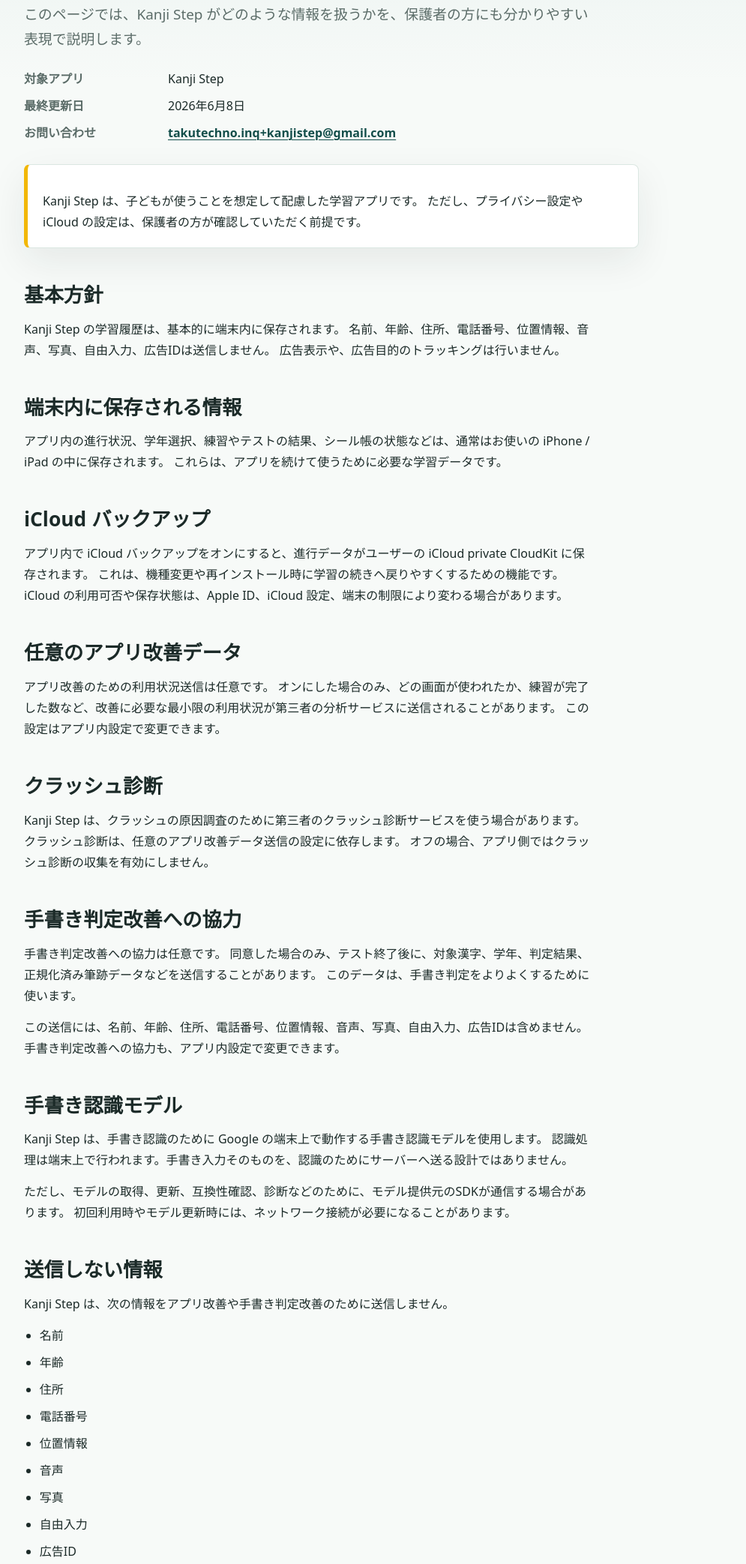
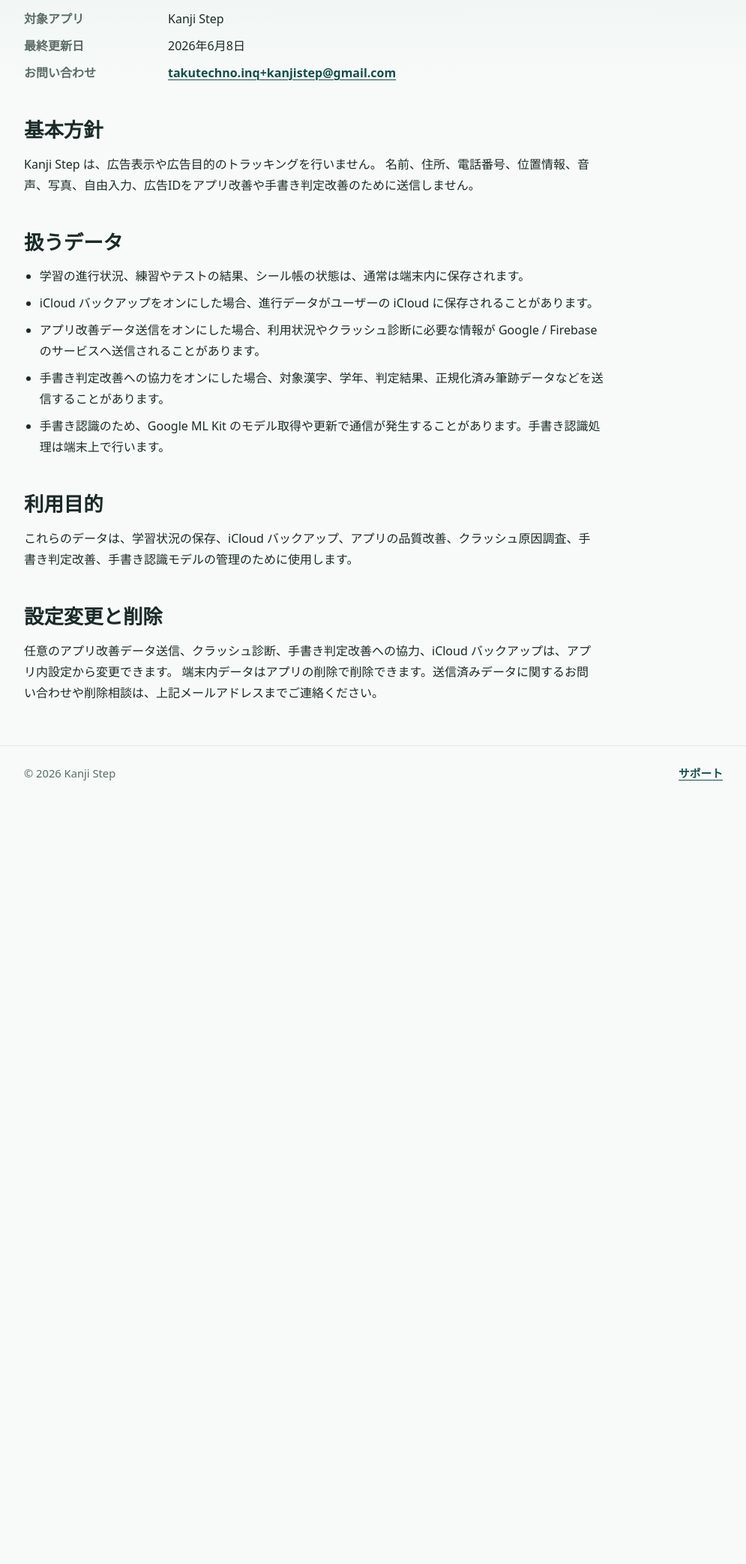
Before and after one commit to takutechno/takutechno.github.io, a plain HTML site: page apps/kanji-step/privacy/index.html in a window 1280 px wide. Shown: the part 249-2335 px from the top of the page at 75% size, without its empty margins (142-1137 px from the left). After the commit the page ends 1318 px from the top, so only its background shows below. Drawn offline with Linux system fonts and the light colour scheme.

Commit message:
Simplify Kanji Step public pages

```diff
--- a/apps/kanji-step/privacy/index.html
+++ b/apps/kanji-step/privacy/index.html
@@ -26,9 +26,6 @@
       <article class="content-main">
         <p class="eyebrow">Kanji Step</p>
         <h1>プライバシーポリシー</h1>
-        <p class="lead">
-          このページでは、Kanji Step がどのような情報を扱うかを、保護者の方にも分かりやすい表現で説明します。
-        </p>
 
         <dl class="meta-list">
           <dt>対象アプリ</dt>
@@ -39,91 +36,30 @@
           <dd><a href="mailto:takutechno.inq+kanjistep@gmail.com">takutechno.inq+kanjistep@gmail.com</a></dd>
         </dl>
 
-        <div class="notice">
-          <p>
-            Kanji Step は、子どもが使うことを想定して配慮した学習アプリです。
-            ただし、プライバシー設定や iCloud の設定は、保護者の方が確認していただく前提です。
-          </p>
-        </div>
-
         <h2>基本方針</h2>
         <p>
-          Kanji Step の学習履歴は、基本的に端末内に保存されます。
-          名前、年齢、住所、電話番号、位置情報、音声、写真、自由入力、広告IDは送信しません。
-          広告表示や、広告目的のトラッキングは行いません。
+          Kanji Step は、広告表示や広告目的のトラッキングを行いません。
+          名前、住所、電話番号、位置情報、音声、写真、自由入力、広告IDをアプリ改善や手書き判定改善のために送信しません。
         </p>
 
-        <h2>端末内に保存される情報</h2>
+        <h2>扱うデータ</h2>
+        <ul>
+          <li>学習の進行状況、練習やテストの結果、シール帳の状態は、通常は端末内に保存されます。</li>
+          <li>iCloud バックアップをオンにした場合、進行データがユーザーの iCloud に保存されることがあります。</li>
+          <li>アプリ改善データ送信をオンにした場合、利用状況やクラッシュ診断に必要な情報が Google / Firebase のサービスへ送信されることがあります。</li>
+          <li>手書き判定改善への協力をオンにした場合、対象漢字、学年、判定結果、正規化済み筆跡データなどを送信することがあります。</li>
+          <li>手書き認識のため、Google ML Kit のモデル取得や更新で通信が発生することがあります。手書き認識処理は端末上で行います。</li>
+        </ul>
+
+        <h2>利用目的</h2>
         <p>
-          アプリ内の進行状況、学年選択、練習やテストの結果、シール帳の状態などは、通常はお使いの iPhone / iPad の中に保存されます。
-          これらは、アプリを続けて使うために必要な学習データです。
+          これらのデータは、学習状況の保存、iCloud バックアップ、アプリの品質改善、クラッシュ原因調査、手書き判定改善、手書き認識モデルの管理のために使用します。
         </p>
 
-        <h2>iCloud バックアップ</h2>
+        <h2>設定変更と削除</h2>
         <p>
-          アプリ内で iCloud バックアップをオンにすると、進行データがユーザーの iCloud private CloudKit に保存されます。
-          これは、機種変更や再インストール時に学習の続きへ戻りやすくするための機能です。
-          iCloud の利用可否や保存状態は、Apple ID、iCloud 設定、端末の制限により変わる場合があります。
-        </p>
-
-        <h2>任意のアプリ改善データ</h2>
-        <p>
-          アプリ改善のための利用状況送信は任意です。
-          オンにした場合のみ、どの画面が使われたか、練習が完了した数など、改善に必要な最小限の利用状況が第三者の分析サービスに送信されることがあります。
-          この設定はアプリ内設定で変更できます。
-        </p>
-
-        <h2>クラッシュ診断</h2>
-        <p>
-          Kanji Step は、クラッシュの原因調査のために第三者のクラッシュ診断サービスを使う場合があります。
-          クラッシュ診断は、任意のアプリ改善データ送信の設定に依存します。
-          オフの場合、アプリ側ではクラッシュ診断の収集を有効にしません。
-        </p>
-
-        <h2>手書き判定改善への協力</h2>
-        <p>
-          手書き判定改善への協力は任意です。
-          同意した場合のみ、テスト終了後に、対象漢字、学年、判定結果、正規化済み筆跡データなどを送信することがあります。
-          このデータは、手書き判定をよりよくするために使います。
-        </p>
-        <p>
-          この送信には、名前、年齢、住所、電話番号、位置情報、音声、写真、自由入力、広告IDは含めません。
-          手書き判定改善への協力も、アプリ内設定で変更できます。
-        </p>
-
-        <h2>手書き認識モデル</h2>
-        <p>
-          Kanji Step は、手書き認識のために Google の端末上で動作する手書き認識モデルを使用します。
-          認識処理は端末上で行われます。手書き入力そのものを、認識のためにサーバーへ送る設計ではありません。
-        </p>
-        <p>
-          ただし、モデルの取得、更新、互換性確認、診断などのために、モデル提供元のSDKが通信する場合があります。
-          初回利用時やモデル更新時には、ネットワーク接続が必要になることがあります。
-        </p>
-
-        <h2>送信しない情報</h2>
-        <p>Kanji Step は、次の情報をアプリ改善や手書き判定改善のために送信しません。</p>
-        <ul>
-          <li>名前</li>
-          <li>年齢</li>
-          <li>住所</li>
-          <li>電話番号</li>
-          <li>位置情報</li>
-          <li>音声</li>
-          <li>写真</li>
-          <li>自由入力</li>
-          <li>広告ID</li>
-        </ul>
-
-        <h2>設定の変更</h2>
-        <p>
-          任意のアプリ改善データ送信、クラッシュ診断、手書き判定改善への協力は、アプリ内設定から変更できます。
-          iCloud バックアップは、アプリ内の iCloud バックアップ設定と、端末の iCloud 設定をご確認ください。
-        </p>
-
-        <h2>お問い合わせ</h2>
-        <p>
-          プライバシーに関するお問い合わせは、<a href="mailto:takutechno.inq+kanjistep@gmail.com">takutechno.inq+kanjistep@gmail.com</a> までご連絡ください。
+          任意のアプリ改善データ送信、クラッシュ診断、手書き判定改善への協力、iCloud バックアップは、アプリ内設定から変更できます。
+          端末内データはアプリの削除で削除できます。送信済みデータに関するお問い合わせや削除相談は、上記メールアドレスまでご連絡ください。
         </p>
       </article>
     </main>
```
Also changed, not shown: apps/kanji-step/support/index.html (+8 -41 lines).
